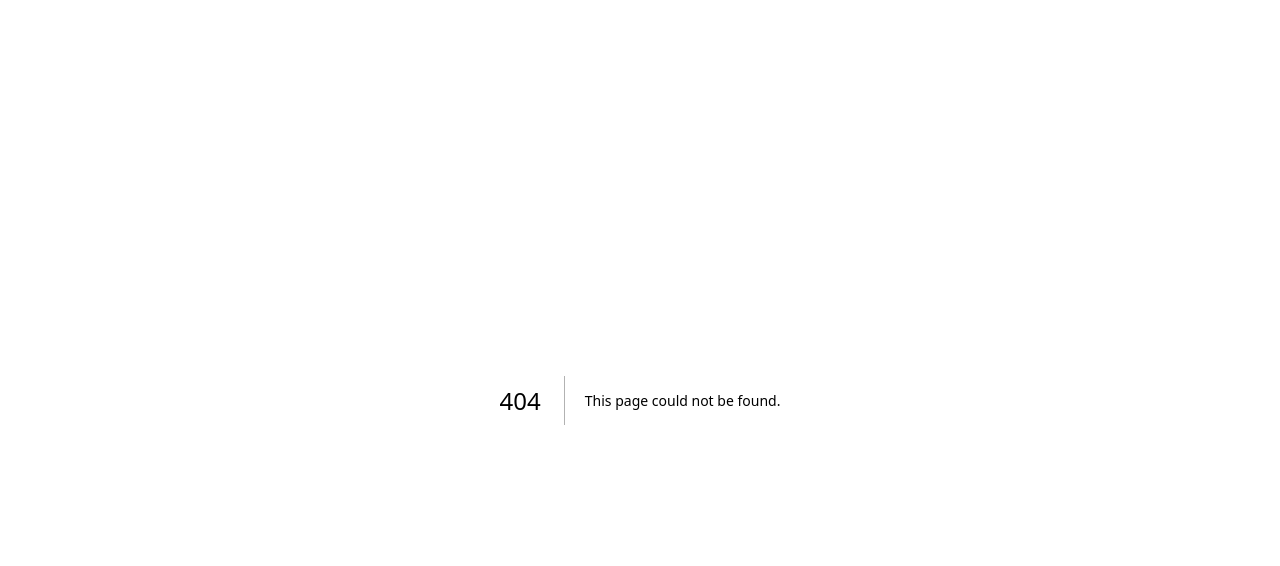
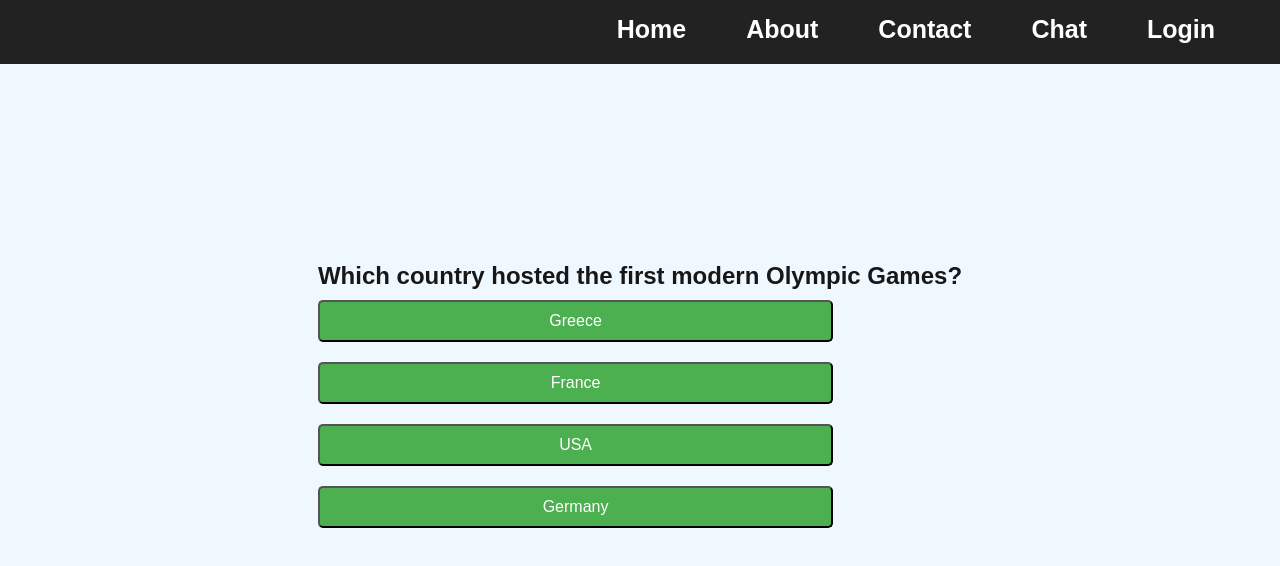
Before and after one commit to Dhanush-kd2312/QuizArena, a Next.js app: page /quiz/sports in a window 1280 px wide. Before the commit this address had no page. Shown: the top 566 px of the page. Built offline with nearby package versions, Linux system fonts and the light colour scheme.

Commit message:
Add files via upload

```diff
--- /dev/null
+++ b/src/app/quiz/sports/page.js
@@ -0,0 +1,21 @@
+'use client';
+
+import dynamic from 'next/dynamic';
+import AiQuizData from './SportsQuizData';
+import { Suspense } from 'react'; // Import Suspense
+
+const AIQuizPage = dynamic(() => import('./SportsQuizPage'), {
+  ssr: false,
+});
+
+export default function AiQuizPageWrapper() {
+  return (
+    <Suspense fallback={<p>Loading...</p>}>
+      <AiQuizData>
+        {({ numQuestions, timeLimit }) => (
+          <AIQuizPage numQuestions={numQuestions} timeLimit={timeLimit} />
+        )}
+      </AiQuizData>
+    </Suspense>
+  );
+}
```
